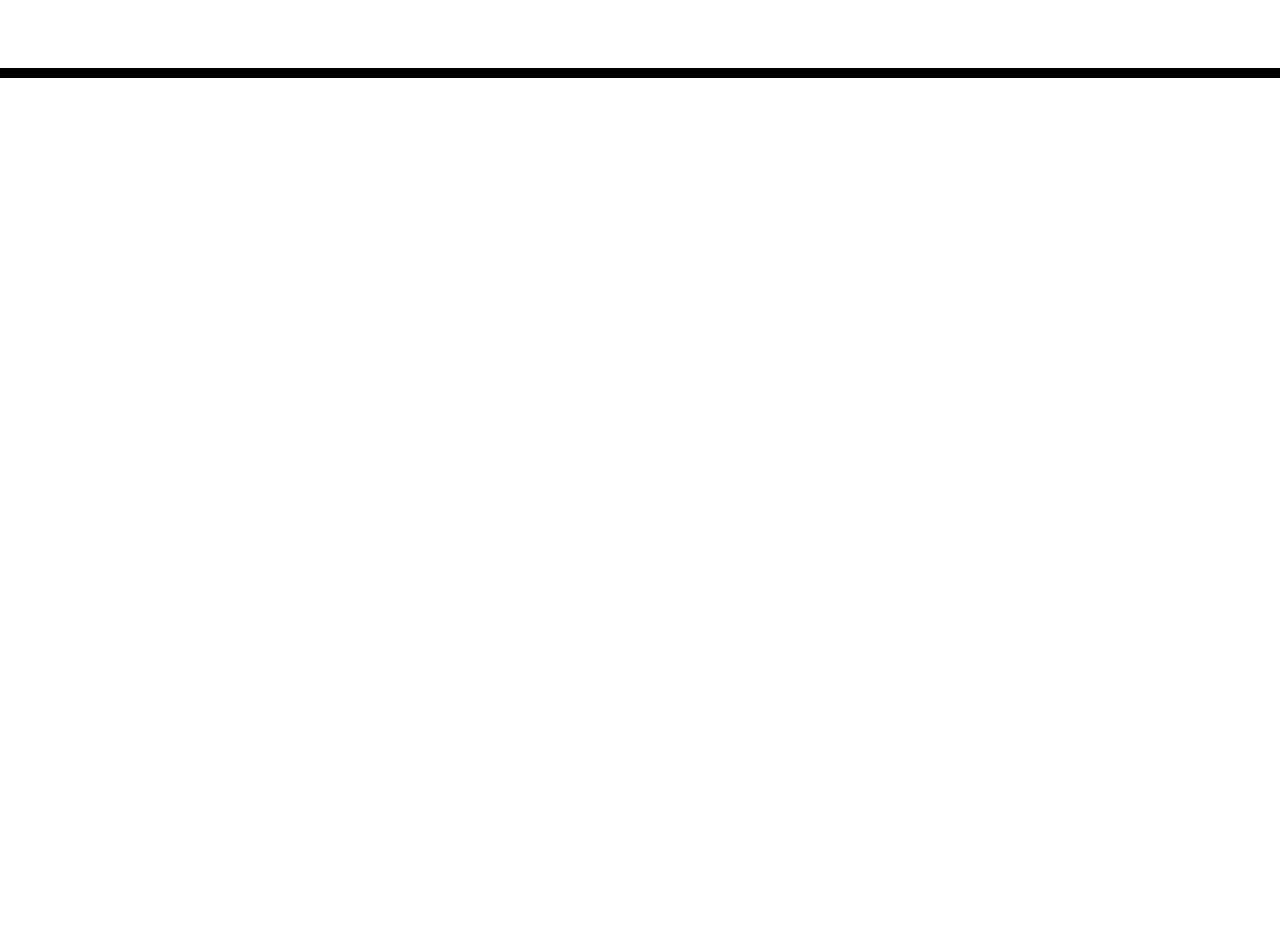
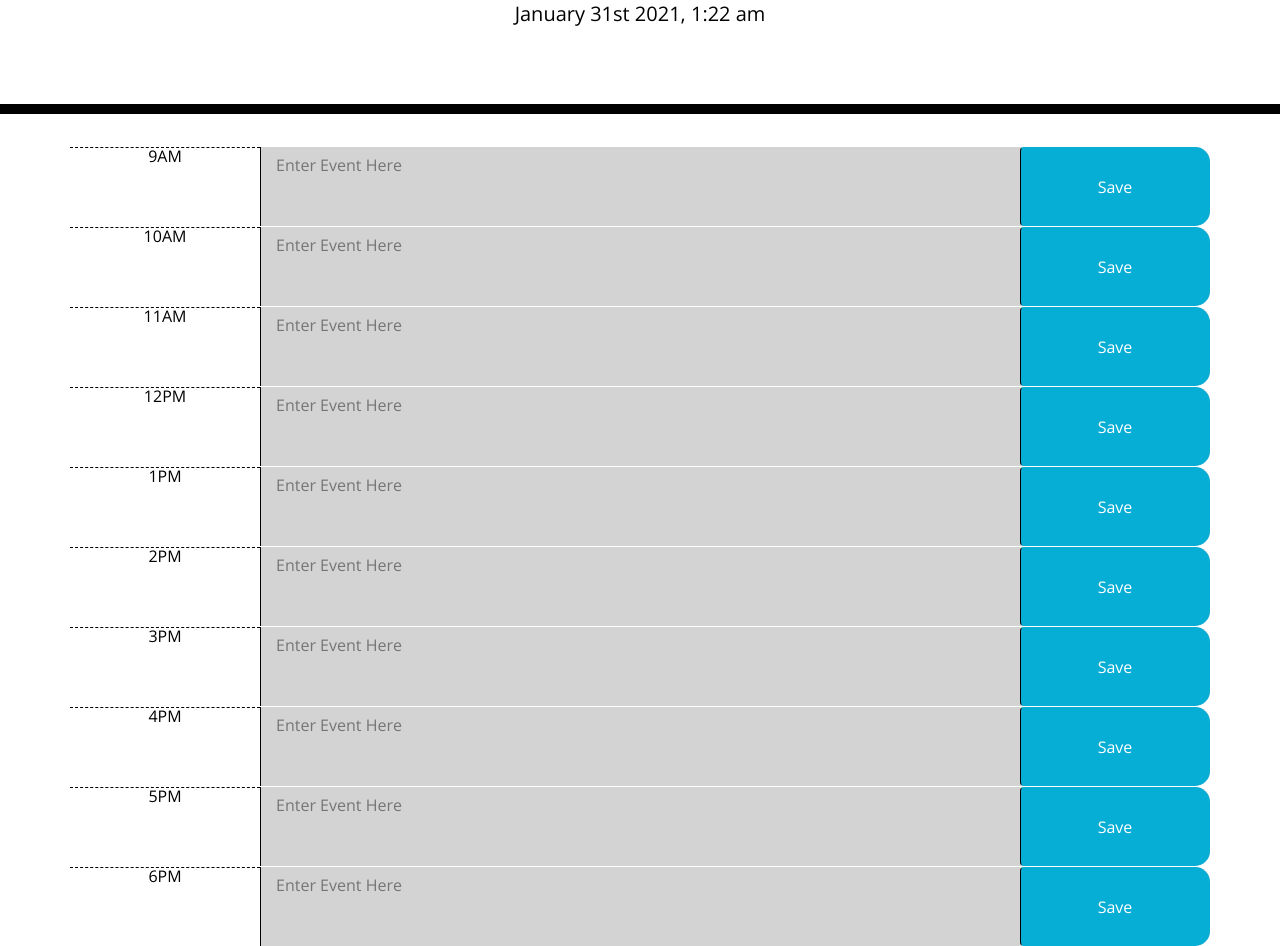
Before and after one commit to kelseybenedict/WorkDayScheduler, a plain HTML site: page Develop/index.html in a window 1280 px wide. Shown: the part 190-1136 px from the top of the page. Before the commit the page ends 800 px from the top, so only its background shows below. Drawn offline with nearby package versions, Linux system fonts and the light colour scheme.

Commit message:
added function to color code, small bug with AM vs PM

```diff
--- a/Develop/index.html
+++ b/Develop/index.html
@@ -30,9 +30,60 @@
     </header>
     <div class="container">
       <!-- Timeblocks go here -->
+      <div class="row time-block" id="9">
+        <div class="col-2 hour">9AM</div>
+          <textarea id="nineText" class="col-8" placeholder="Enter Event Here"></textarea>
+          <button type="submit" class="col-2 btn p-0 saveBtn" id="savebutton">Save</button>
+      </div>
+      <div class="row time-block" id="10">
+        <div class="col-2 hour">10AM</div>
+          <textarea id="tenText" class="col-8" placeholder="Enter Event Here"></textarea>
+          <button type="submit" class="col-2 btn p-0 saveBtn" id="savebutton">Save</button>
+      </div>
+      <div class="row time-block" id="11">
+        <div class="col-2 hour">11AM</div>
+          <textarea id="elevenText" class="col-8" placeholder="Enter Event Here"></textarea>
+          <button type="submit" class="col-2 btn p-0 saveBtn" id="savebutton">Save</button>
+      </div>
+      <div class="row time-block" id="12">
+        <div class="col-2 hour">12PM</div>
+          <textarea id="noonText" class="col-8" placeholder="Enter Event Here"></textarea>
+          <button type="submit" class="col-2 btn p-0 saveBtn" id="savebutton">Save</button>
+      </div>
+      <div class="row time-block" id="1">
+        <div class="col-2 hour">1PM</div>
+          <textarea id="oneText" class="col-8" placeholder="Enter Event Here"></textarea>
+          <button type="submit" class="col-2 btn p-0 saveBtn" id="savebutton">Save</button>
+      </div>
+      <div class="row time-block" id="2">
+        <div class="col-2 hour">2PM</div>
+          <textarea id="twoText" class="col-8" placeholder="Enter Event Here"></textarea>
+          <button type="submit" class="col-2 btn p-0 saveBtn" id="savebutton">Save</button>
+      </div>
+      <div class="row time-block" id="3">
+        <div class="col-2 hour">3PM</div>
+          <textarea id="threeText" class="col-8" placeholder="Enter Event Here"></textarea>
+          <button type="submit" class="col-2 btn p-0 saveBtn" id="savebutton">Save</button>
+      </div>
+      <div class="row time-block" id="4">
+        <div class="col-2 hour">4PM</div>
+          <textarea id="fourText" class="col-8" placeholder="Enter Event Here"></textarea>
+          <button type="submit" class="col-2 btn p-0 saveBtn" id="savebutton">Save</button>
+      </div>
+      <div class="row time-block" id="5">
+        <div class="col-2 hour">5PM</div>
+          <textarea id="fiveText" class="col-8" placeholder="Enter Event Here"></textarea>
+          <button type="submit" class="col-2 btn p-0 saveBtn" id="savebutton">Save</button>
+      </div>
+      <div class="row time-block" id="6">
+        <div class="col-2 hour">6PM</div>
+          <textarea id="sixText" class="col-8" placeholder="Enter Event Here"></textarea>
+          <button type="submit" class="col-2 btn p-0 saveBtn" id="savebutton">Save</button>
+      </div>
     </div>
 
     <script src="https://cdnjs.cloudflare.com/ajax/libs/jquery/3.2.1/jquery.min.js"></script>
     <script src="https://cdnjs.cloudflare.com/ajax/libs/moment.js/2.24.0/moment.min.js"></script>
+    <script src="./script.js"></script>
   </body>
 </html>
--- /dev/null
+++ b/Develop/script.js
@@ -0,0 +1,57 @@
+// GIVEN I am using a daily planner to create a schedule
+// WHEN I view the time blocks for that day
+// THEN each time block is color-coded to indicate whether it is in the past, present, or future
+// WHEN I click into a time block
+// THEN I can enter an event
+// WHEN I click the save button for that time block
+// THEN the text for that event is saved in local storage
+// WHEN I refresh the page
+// THEN the saved events persist
+
+var currentDay = $("#currentDay");
+var currentHour = (moment().hours())- 12;
+
+//function to get the current day
+function getCurrentDay(){
+    var currentTime = moment().format('MMMM Do YYYY, h:mm a');
+    currentDay.text(currentTime);
+}
+
+// function to color code time blocks
+function colorCode(){
+    $(".time-block").each(function () {
+        // getting id and turning into a numerical value
+        var blockHour = parseInt($(this).attr("id"));
+        console.log("block hour " +blockHour + ", current hour: " + currentHour)
+
+        // if block hour is less than current hour, add class of "past"
+        if (currentHour < blockHour) {
+            $(this).addClass("past");
+        } else if (currentHour === blockHour) {
+            $(this).addClass("present");
+        } else if(currentHour > blockHour){
+            $(this).addClass("future");
+        }
+    })
+// if check to see if current hour is greater, less, or the same as hour blocks
+// if hour block is less than current hour, add class of "past"
+// if hour block is the same as current hour, add class of "preset"
+// if hour block is greater than current hour, add class of "future"
+}
+
+// function to get user input for event
+function userEvent(){
+
+}
+
+// function to save event for time block into local storage
+// make sure to use window.localstorage if i use locally scoped variables
+// so that when I refresh the page, the storage is still saved
+function storeEvent(){
+
+}
+// event listener to click time block
+
+// actually display current day
+getCurrentDay();
+colorCode();
```
Also changed, not shown: package-lock.json (added).
